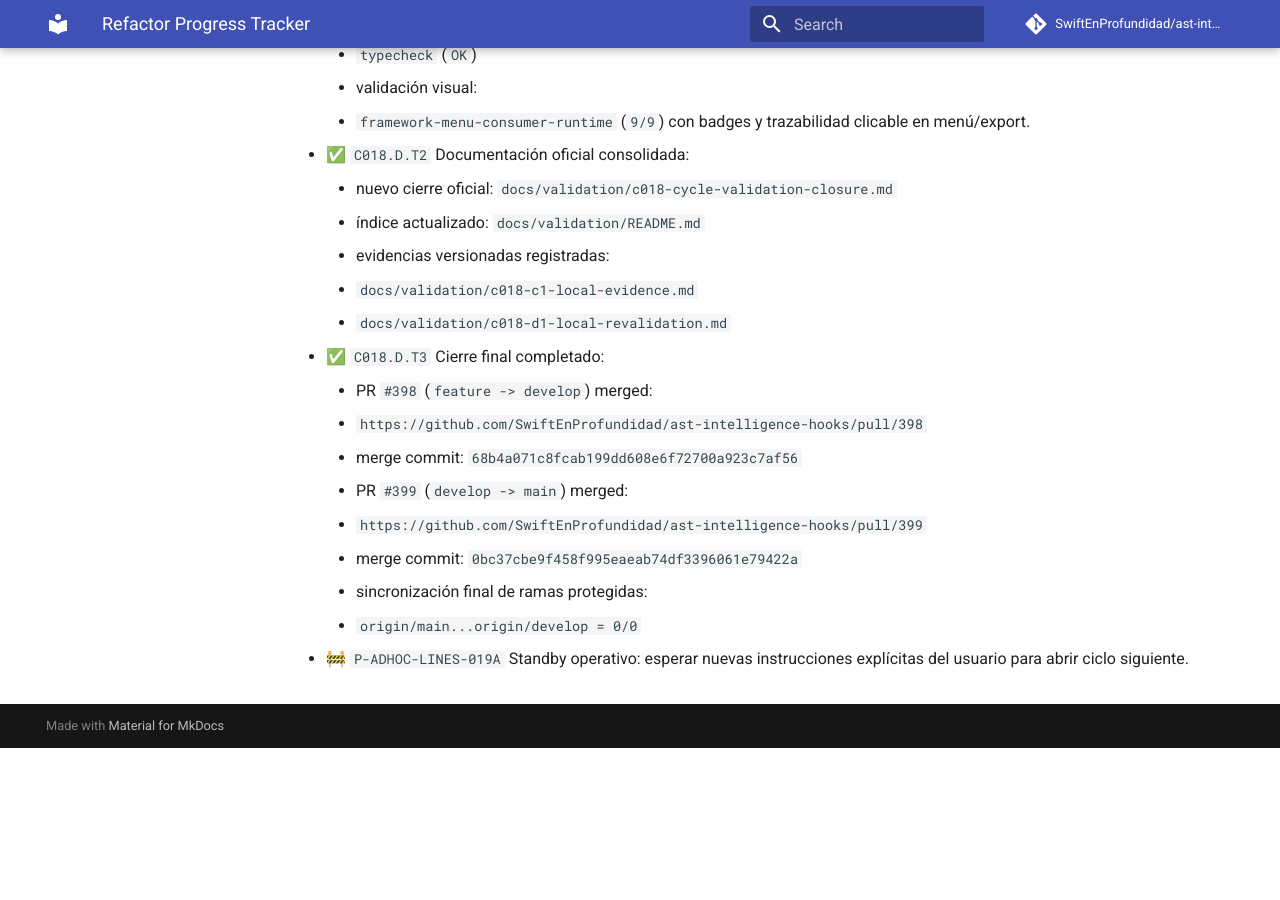
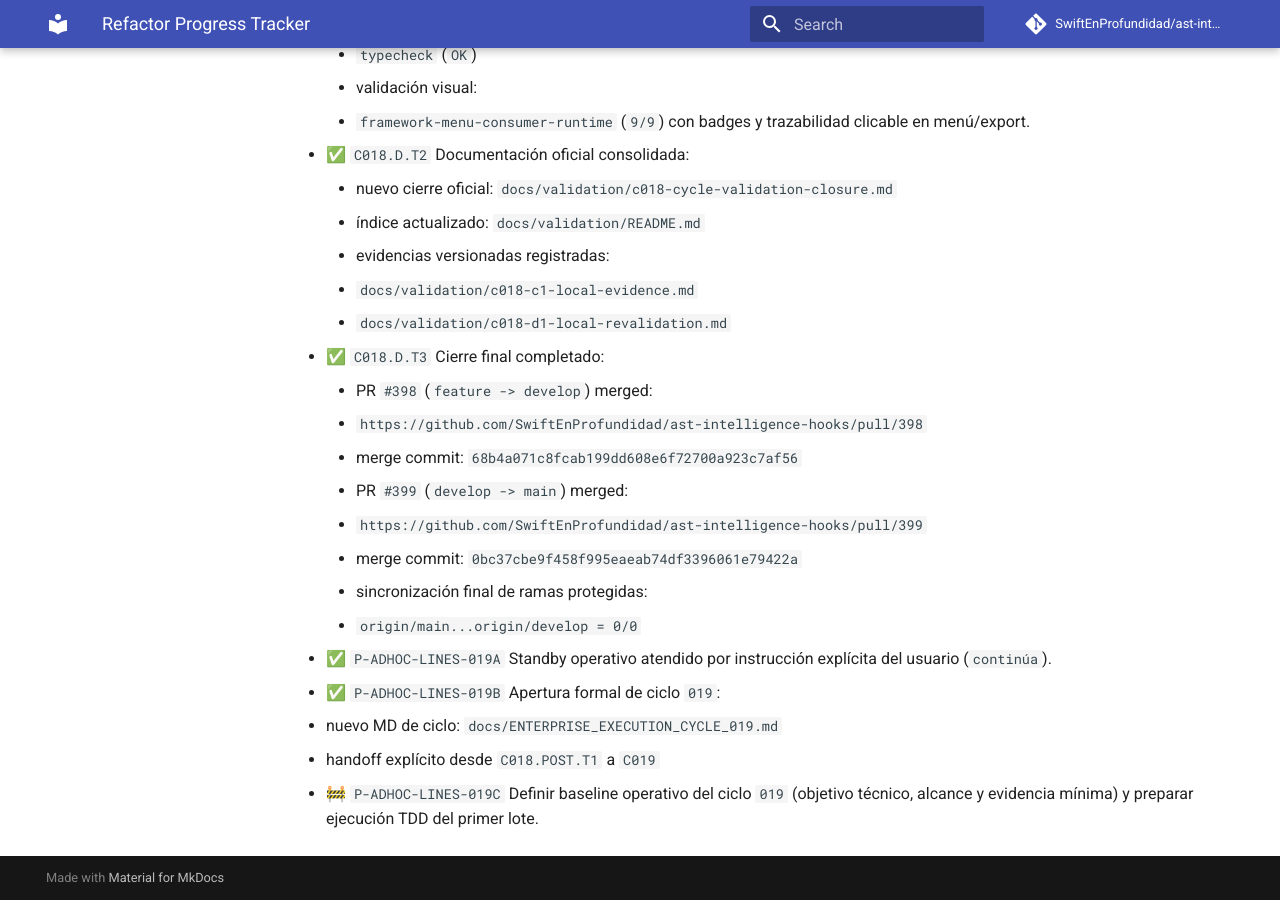
Before and after one commit to SwiftEnProfundidad/ast-intelligence-hooks, an MkDocs documentation site: the page built from docs/REFRACTOR_PROGRESS.md, in a window 1280 px wide and 900 px high, scrolled down 13846 px. Built offline with MkDocs 1.6.1 and Material for MkDocs 9.7.7, drawn with Linux system fonts in a browser that asks for light colours; comment, search, counter and statistics services are not loaded; before the commit the page ends 14594 px from its top, so only the background shows below that.

Commit message:
docs: abrir ciclo 019 y cerrar standby 019A

```diff
--- a/docs/REFRACTOR_PROGRESS.md
+++ b/docs/REFRACTOR_PROGRESS.md
@@ -411,4 +411,8 @@ Plan base visible para seguimiento previo y durante la implementacion.
     - sincronización final de ramas protegidas:
       - `origin/main...origin/develop = 0/0`
 
-- 🚧 `P-ADHOC-LINES-019A` Standby operativo: esperar nuevas instrucciones explícitas del usuario para abrir ciclo siguiente.
+- ✅ `P-ADHOC-LINES-019A` Standby operativo atendido por instrucción explícita del usuario (`continúa`).
+- ✅ `P-ADHOC-LINES-019B` Apertura formal de ciclo `019`:
+  - nuevo MD de ciclo: `docs/ENTERPRISE_EXECUTION_CYCLE_019.md`
+  - handoff explícito desde `C018.POST.T1` a `C019`
+- 🚧 `P-ADHOC-LINES-019C` Definir baseline operativo del ciclo `019` (objetivo técnico, alcance y evidencia mínima) y preparar ejecución TDD del primer lote.
```
Also changed, not shown: docs/ENTERPRISE_EXECUTION_CYCLE_018.md (+2 -2 lines), docs/ENTERPRISE_EXECUTION_CYCLE_019.md (added, +40 -0 lines).
